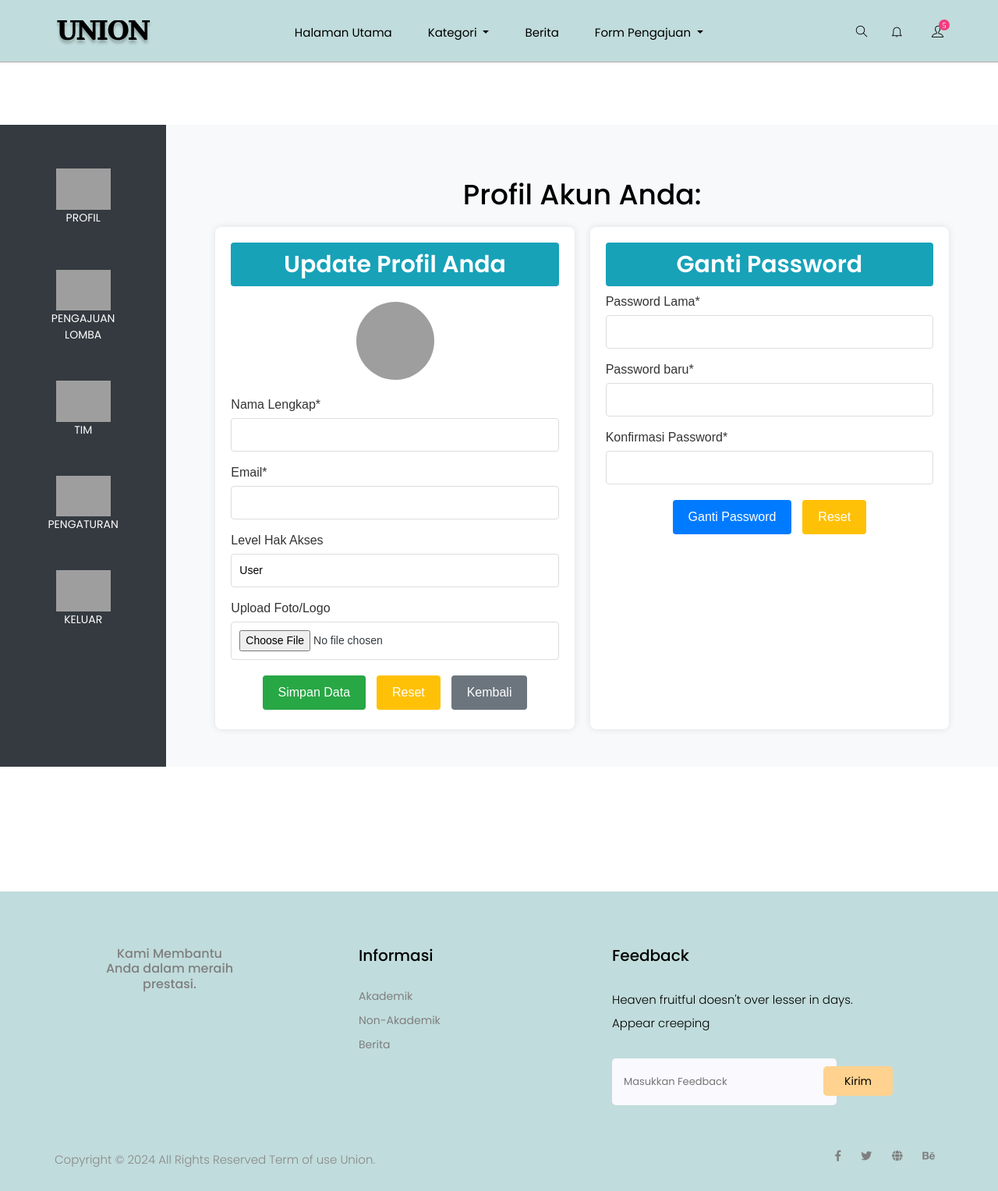
After one commit to reskyadhyaksa/codeigniter-4, a CodeIgniter 4 app: the page made by app/Views/Mahasiswa/edit_profile_mahasiswa.php in a window 1280 px wide. The commit adds this page. Shown: the whole page at 78% size. Run offline with PHP 8.4 and a stand-in for CodeIgniter, Linux system fonts and the light colour scheme; the template is opened without the code that fills it, so the values that code supplies are empty; some libraries are stand-ins or nearby versions; grey boxes are pictures that could not be loaded.

Commit message:
more update etc

```diff
--- a/app/Config/Routes.php
+++ b/app/Config/Routes.php
@@ -21,6 +21,8 @@ $routes->group('', ['filter' => AdminAuthFilter::class], function ($routes) {
         $routes->post('delete_mahasiswa', 'AuthController::delete');
         $routes->post('mahasiswa/register', 'AuthController::mahasiswaRegister');
         $routes->post('mahasiswa/edit', 'AuthController::mahasiswaEdit');
+        $routes->post('approveLomba', 'AdminController::approveLomba');
+        $routes->post('rejectLomba', 'AdminController::rejectLomba');
     });
 });
 
--- a/app/Database/Seeds/LombaSeeder.php
+++ b/app/Database/Seeds/LombaSeeder.php
@@ -29,7 +29,8 @@ class LombaSeeder extends Seeder
                 'tenggat_pendaftaran' => '2024-07-01',
                 'tanggal_mulai' => '2024-07-10',
                 'tanggal_selesai' => '2024-07-15',
-                'status' => 1,
+                'pengguna_pengaju' => '01102170312',
+                'status' => 0,
             ],
             [
                 'lomba_id' => 'LM2',
@@ -41,7 +42,8 @@ class LombaSeeder extends Seeder
                 'tenggat_pendaftaran' => '2024-08-01',
                 'tanggal_mulai' => '2024-08-10',
                 'tanggal_selesai' => '2024-08-15',
-                'status' => 1,
+                'pengguna_pengaju' => '01102170312',
+                'status' => 0,
             ],
         ];
 
--- a/app/Models/LombaModel.php
+++ b/app/Models/LombaModel.php
@@ -33,7 +33,8 @@ class LombaModel extends Model
         'tenggat_pendaftaran',
         'tanggal_mulai',
         'tanggal_selesai',
-        'status'
+        'status',
+        'pengguna_pengaju',
     ];
 
 }
--- /dev/null
+++ b/app/Views/Mahasiswa/edit_profile_mahasiswa.php
@@ -0,0 +1,350 @@
+<!DOCTYPE html>
+<html lang="zxx">
+
+<head>
+  <!-- Required meta tags -->
+  <meta charset="utf-8" />
+  <meta name="viewport" content="width=device-width, initial-scale=1, shrink-to-fit=no" />
+  <title>Union</title>
+  <link rel="icon" href="<?= base_url('img/favicon.png') ?>" />
+  <!-- Bootstrap CSS -->
+  <link rel="stylesheet" href="<?= base_url('css/bootstrap.min.css') ?>" />
+  <!-- animate CSS -->
+  <link rel="stylesheet" href="<?= base_url('css/animate.css') ?>" />
+  <!-- owl carousel CSS -->
+  <link rel="stylesheet" href="<?= base_url('css/owl.carousel.min.css') ?>" />
+  <!-- font awesome CSS -->
+  <link rel="stylesheet" href="<?= base_url('css/all.css') ?>" />
+  <!-- flaticon CSS -->
+  <link rel="stylesheet" href="<?= base_url('css/flaticon.css') ?>" />
+  <link rel="stylesheet" href="<?= base_url('css/themify-icons.css') ?>" />
+  <!-- font awesome CSS -->
+  <link rel="stylesheet" href="<?= base_url('css/magnific-popup.css') ?>" />
+  <!-- swiper CSS -->
+  <link rel="stylesheet" href="<?= base_url('css/slick.css') ?>" />
+  <!-- style CSS -->
+  <link rel="stylesheet" href="<?= base_url('css/style.css') ?>" />
+  <link rel="stylesheet" href="<?= base_url('css/responsive.css') ?>" />
+  <link rel="stylesheet" href="<?= base_url('css/profile.css') ?>" />
+</head>
+
+<body>
+  <!--::header part start::-->
+  <header class="main_menu home_menu">
+    <div class="container">
+      <div class="row align-items-center">
+        <div class="col-lg-12">
+          <nav class="navbar navbar-expand-lg navbar-light">
+            <a class="navbar-brand" href="<?= base_url('home') ?>">
+              <img src="<?= base_url('img/logo.png') ?>" alt="logo" />
+            </a>
+            <button class="navbar-toggler" type="button" data-toggle="collapse" data-target="#navbarSupportedContent" aria-controls="navbarSupportedContent" aria-expanded="false" aria-label="Toggle navigation">
+              <span class="menu_icon"><i class="fas fa-bars"></i></span>
+            </button>
+
+            <div class="collapse navbar-collapse main-menu-item" id="navbarSupportedContent">
+              <ul class="navbar-nav">
+                <li class="nav-item">
+                  <a class="nav-link" href="<?= base_url('home') ?>">Halaman Utama</a>
+                </li>
+                <li class="nav-item dropdown">
+                  <a class="nav-link dropdown-toggle" href="#" id="navbarDropdown_1" role="button" data-toggle="dropdown" aria-haspopup="true" aria-expanded="false">
+                    Kategori
+                  </a>
+                  <div class="dropdown-menu" aria-labelledby="navbarDropdown_1">
+                    <a class="dropdown-item" href="<?= base_url('home/kategori_akademik') ?>">Akademik</a>
+                    <a class="dropdown-item" href="<?= base_url('home/kategori_nonakademik') ?>">Non-Akademik</a>
+                  </div>
+                </li>
+                <li class="nav-item">
+                  <a class="nav-link" href="<?= base_url('home/berita') ?>">Berita</a>
+                </li>
+                <li class="nav-item dropdown">
+                  <a class="nav-link dropdown-toggle" href="#" id="navbarDropdown_1" role="button" data-toggle="dropdown" aria-haspopup="true" aria-expanded="false">
+                    Form Pengajuan
+                  </a>
+                  <div class="dropdown-menu" aria-labelledby="navbarDropdown_1">
+                    <a class="dropdown-item" href="<?= base_url('form/form_lomba') ?>">Info Lomba</a>
+                    <a class="dropdown-item" href="<?= base_url('form/form_tim') ?>">Tim Lomba</a>
+                  </div>
+                </li>
+              </ul>
+            </div>
+            <div class="hearer_icon d-flex">
+              <a id="search_1" href="javascript:void(0)"><i class="ti-search"></i></a>
+              <a href=""><i class="ti-bell"></i></a>
+              <div class="dropdown cart">
+                <a class="dropdown-toggle" href="#" id="navbarDropdown3" role="button" data-toggle="dropdown" aria-haspopup="true" aria-expanded="false">
+                  <a href="<?= base_url('mahasiswa/profile') ?>" class="icon-link">
+                    <i class="ti-user"></i>
+                  </a>
+                </a>
+              </div>
+            </div>
+          </nav>
+        </div>
+      </div>
+    </div>
+
+    <div class="search_input" id="search_input_box">
+      <div class="container">
+        <form class="d-flex justify-content-between search-inner">
+          <input type="text" class="form-control" id="search_input" placeholder="Search Here" />
+          <button type="submit" class="btn"></button>
+          <span class="ti-close" id="close_search" title="Close Search"></span>
+        </form>
+      </div>
+    </div>
+  </header>
+  <!-- Header part end-->
+
+  <div class="container-fluid">
+    <div class="row flex-wrap">
+      <div class="bg-dark col-auto col-md-2 col-lg-2 min-vh-100 d-flex flex-column justify-content-between">
+        <ul class="nav nav-pills flex-column mt-4">
+          <li class="nav-item py-2 py-sm-0 my-3 my-sm-4 my-lg-4">
+            <a href="<?= base_url('mahasiswa/profile') ?>" class="nav-link text-center text-white">
+              <img src="<?= base_url('sidebar/assets/Customer.svg') ?>" alt="" class="icon img-fluid" width="70" height="70"><br>
+              <span class="fs-4 d-none d-sm-inline">PROFIL</span>
+            </a>
+          </li>
+          <li class="nav-item py-2 py-sm-0 my-4 my-sm-4 my-lg-3">
+            <a href="<?= base_url('mahasiswa/profile_info_lomba') ?>" class="nav-link text-center text-white">
+              <img src="<?= base_url('sidebar/assets/Edit Property.svg') ?>" alt="" class="icon img-fluid" width="70" height="70"><br>
+              <span class="fs-4 d-none d-sm-inline">PENGAJUAN<br>LOMBA</span>
+            </a>
+          </li>
+          <li class="nav-item py-2 py-sm-0 my-4 my-sm-4 my-lg-3">
+            <a href="<?= base_url('mahasiswa/profile_tim_lomba') ?>" class="nav-link text-center text-white">
+              <img src="<?= base_url('sidebar/assets/People.svg') ?>" alt="" class="icon img-fluid" width="70" height="70"><br>
+              <span class="fs-4 d-none d-sm-inline">TIM</span>
+            </a>
+          </li>
+          <li class="nav-item py-2 py-sm-0 my-4 my-sm-4 my-lg-3">
+            <a href="#" class="nav-link text-center text-white">
+              <img src="<?= base_url('sidebar/assets/Settings.svg') ?>" alt="" class="icon img-fluid" width="70" height="70"><br>
+              <span class="fs-4 d-none d-sm-inline">PENGATURAN</span>
+            </a>
+          </li>
+          <li class="nav-item py-2 py-sm-0 my-4 my-sm-4 my-lg-3">
+            <a href="<?= base_url('auth/mahasiswa/logout') ?>" class="nav-link text-center text-white">
+              <img src="<?= base_url('sidebar/assets/Logout.svg') ?>" alt="" class="icon img-fluid" width="70" height="70"><br>
+              <span class="fs-4 d-none d-sm-inline">KELUAR</span>
+            </a>
+          </li>
+        </ul>
+      </div>
+
+      <div class="main-content col-auto min-vh-100 d-flex flex-column p-4 p-sm-4 p-md-5 p">
+        <div class="container">
+          <h1>Profil Akun Anda:</h1>
+          <!-- ALERT -->
+          <section id="message">
+            <?php if (session()->getFlashdata('success')) : ?>
+              <div class="alert alert-success">
+                <?= session()->getFlashdata('success'); ?>
+              </div>
+            <?php endif; ?>
+
+            <?php if (session()->getFlashdata('errors')) : ?>
+              <div class="alert alert-danger">
+                <?= session()->getFlashdata('errors'); ?>
+              </div>
+            <?php endif; ?>
+          </section>
+          <div class="profile-container">
+            <div class="profile-update">
+              <h2>Update Profil Anda</h2>
+
+              <img src="<?= base_url('uploads/mahasiswa/' . $mahasiswa['mahasiswa']['photo']) ?>" alt="Profile Picture" class="profile-picture">
+              <form action='<?= base_url('mahasiswa/update_profile') ?>' method='post' enctype="multipart/form-data">
+                <div class="form-group">
+                  <label for="nama_lengkap">Nama Lengkap*</label>
+                  <input type="text" id="nama_lengkap" name="nama_lengkap" value="<?= $mahasiswa['mahasiswa']['nama_lengkap'] ?>" readonly>
+                </div>
+                <div class="form-group">
+                  <label for="email">Email*</label>
+                  <input type="email" id="email" name="email" value="<?= $mahasiswa['mahasiswa']['email'] ?>" />
+                </div>
+                <div class=" form-group">
+                  <label for="access-level">Level Hak Akses</label>
+                  <input type="text" id="access-level" name="access-level" value="User" readonly>
+                </div>
+                <div class="form-group">
+                  <label for="upload-photo">Upload Foto/Logo</label>
+                  <input type="file" id="upload-photo" name="upload-photo" accept=".jpg,.jpeg,.png">
+                </div>
+                <div class="form-actions">
+                  <button type="submit" class="btn save-btn">Simpan Data</button>
+                  <button type="reset" class="btn reset-btn">Reset</button>
+                  <button type="button" class="btn back-btn" onclick="window.location.href='<?= base_url('mahasiswa/profile') ?>'">Kembali</button>
+                </div>
+              </form>
+            </div>
+            <div class="password-update">
+              <h2>Ganti Password</h2>
+              <form action='<?= base_url('mahasiswa/update_password') ?>' method='post'>
+                <div class="form-group">
+                  <label for="old_password">Password Lama*</label>
+                  <input type="password" id="old_password" name="old_password" required>
+                </div>
+                <div class="form-group">
+                  <label for="new_password">Password baru*</label>
+                  <input type="password" id="new_password" name="new_password" required>
+                </div>
+                <div class="form-group">
+                  <label for="confirm_password">Konfirmasi Password*</label>
+                  <input type="password" id="confirm_password" name="confirm_password" required>
+                </div>
+                <div class="form-actions">
+                  <button type="submit" class="btn change-password-btn">Ganti Password</button>
+                  <button type="reset" class="btn reset-btn">Reset</button>
+                </div>
+              </form>
+            </div>
+          </div>
+        </div>
+      </div>
+    </div>
+  </div>
+
+  <!--::footer_part start::-->
+  <footer class="footer_part">
+    <div class="container">
+      <div class="row justify-content-around">
+        <div class="col-sm-6 col-lg-2">
+          <div class="single_footer_part">
+            <ul class="list-unstyled">
+              <li>
+                <h4>Kami Membantu Anda dalam meraih prestasi.</h4>
+              </li>
+            </ul>
+          </div>
+        </div>
+        <div class="col-sm-6 col-lg-2">
+          <div class="single_footer_part">
+            <h4>Informasi</h4>
+            <ul class="list-unstyled">
+              <li><a href="">Akademik</a></li>
+              <li><a href="">Non-Akademik</a></li>
+              <li><a href="">Berita</a></li>
+            </ul>
+          </div>
+        </div>
+        <div class="col-sm-6 col-lg-4">
+          <div class="single_footer_part">
+            <h4>Feedback</h4>
+            <p>
+              Heaven fruitful doesn't over lesser in days. Appear creeping
+            </p>
+            <div id="mc_embed_signup">
+              <form target="_blank" action="https://spondonit.us12.list-manage.com/subscribe/post?u=1462626880ade1ac87bd9c93a&amp;id=92a4423d01" method="get" class="subscribe_form relative mail_part">
+                <input type="email" name="email" id="newsletter-form-email" placeholder="Masukkan Feedback" class="placeholder hide-on-focus" onfocus="this.placeholder = ''" onblur="this.placeholder = ' Email Address '" />
+                <button type="submit" name="submit" id="newsletter-submit" class="email_icon newsletter-submit button-contactForm">
+                  Kirim
+                </button>
+                <div class="mt-10 info"></div>
+              </form>
+            </div>
+          </div>
+        </div>
+      </div>
+    </div>
+    <div class="copyright_part">
+      <div class="container">
+        <div class="row">
+          <div class="col-lg-8">
+            <div class="copyright_text">
+              <p>
+                <!-- Link back to Colorlib can't be removed. Template is licensed under CC BY 3.0. -->
+                Copyright &copy;
+                <script>
+                  document.write(new Date().getFullYear());
+                </script>
+                All Rights Reserved Term of use Union.
+                <!-- Link back to Colorlib can't be removed. Template is licensed under CC BY 3.0. -->
+              </p>
+            </div>
+          </div>
+          <div class="col-lg-4">
+            <div class="footer_icon social_icon">
+              <ul class="list-unstyled">
+                <li>
+                  <a href="#" class="single_social_icon"><i class="fab fa-facebook-f"></i></a>
+                </li>
+                <li>
+                  <a href="#" class="single_social_icon"><i class="fab fa-twitter"></i></a>
+                </li>
+                <li>
+                  <a href="#" class="single_social_icon"><i class="fas fa-globe"></i></a>
+                </li>
+                <li>
+                  <a href="#" class="single_social_icon"><i class="fab fa-behance"></i></a>
+                </li>
+              </ul>
+            </div>
+          </div>
+        </div>
+      </div>
+    </div>
+  </footer>
+  <!--::footer_part end::-->
+
+  <script>
+    document.addEventListener("DOMContentLoaded", function() {
+      const newPasswordInput = document.getElementById("new-password");
+      const confirmPasswordInput = document.getElementById("confirm-password");
+      const confirmPasswordLabel = document.querySelector("label[for='confirm-password']");
+
+      confirmPasswordInput.addEventListener("input", function() {
+        if (newPasswordInput.value !== confirmPasswordInput.value) {
+          confirmPasswordInput.setCustomValidity("Konfirmasi password tidak cocok");
+          confirmPasswordLabel.style.color = "red";
+        } else {
+          confirmPasswordInput.setCustomValidity("");
+          confirmPasswordLabel.style.color = ""; // Menghapus warna label
+        }
+      });
+
+      newPasswordInput.addEventListener("input", function() {
+        if (newPasswordInput.value !== confirmPasswordInput.value) {
+          confirmPasswordInput.setCustomValidity("Konfirmasi password tidak cocok");
+          confirmPasswordLabel.style.color = "red";
+        } else {
+          confirmPasswordInput.setCustomValidity("");
+          confirmPasswordLabel.style.color = ""; // Menghapus warna label
+        }
+      });
+    });
+  </script>
+
+
+  <!-- jquery plugins here-->
+  <script src="<?= base_url('js/jquery-1.12.1.min.js') ?>"></script>
+  <!-- popper js -->
+  <script src="<?= base_url('js/popper.min.js') ?>"></script>
+  <!-- bootstrap js -->
+  <script src="<?= base_url('js/bootstrap.min.js') ?>"></script>
+  <!-- easing js -->
+  <script src="<?= base_url('js/jquery.magnific-popup.js') ?>"></script>
+  <!-- swiper js -->
+  <script src="<?= base_url('js/swiper.min.js') ?>"></script>
+  <!-- swiper js -->
+  <script src="<?= base_url('js/masonry.pkgd.js') ?>"></script>
+  <!-- particles js -->
+  <script src="<?= base_url('js/owl.carousel.min.js') ?>"></script>
+  <script src="<?= base_url('js/jquery.nice-select.min.js') ?>"></script>
+  <!-- slick js -->
+  <script src="<?= base_url('js/slick.min.js') ?>"></script>
+  <script src="<?= base_url('js/jquery.counterup.min.js') ?>"></script>
+  <script src="<?= base_url('js/waypoints.min.js') ?>"></script>
+  <script src="<?= base_url('js/contact.js') ?>"></script>
+  <script src="<?= base_url('js/jquery.ajaxchimp.min.js') ?>"></script>
+  <script src="<?= base_url('js/jquery.form.js') ?>"></script>
+  <script src="<?= base_url('js/jquery.validate.min.js') ?>"></script>
+  <script src="<?= base_url('js/mail-script.js') ?>"></script>
+  <!-- custom js -->
+  <script src="<?= base_url('js/custom.js') ?>"></script>
+</body>
+
+</html>
--- a/public/css/admin/dashboard.css
+++ b/public/css/admin/dashboard.css
@@ -84,6 +84,6 @@ table.dataTable {
   color: white !important;
 }
 
-.delete-user{
+.delete-button{
   background-color: #f01e2c;
 }
```
Also changed, not shown: app/Controllers/AdminController.php (+82 -2 lines), app/Database/Migrations/2024-06-16-133531_Lomba.php (+9 -2 lines), app/Views/Admin/dashboard.php (+11 -3 lines), app/Views/Form/form_tim.php (+39 -0 lines).
